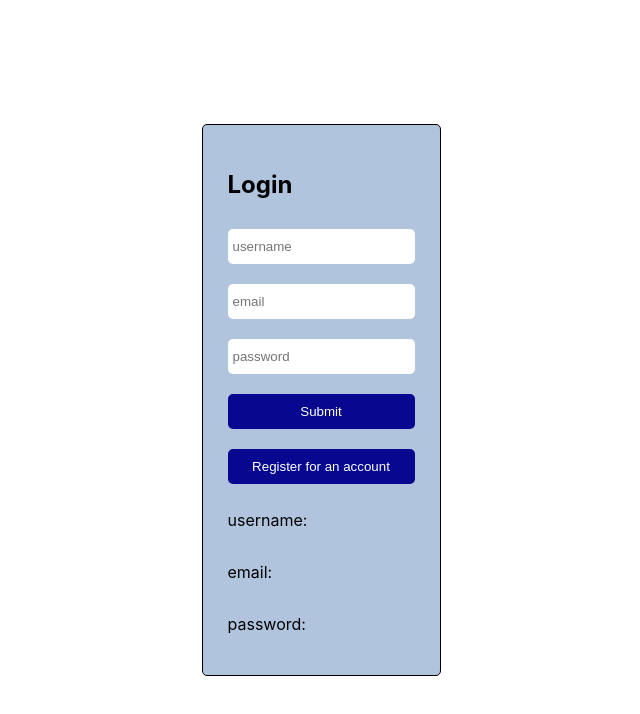
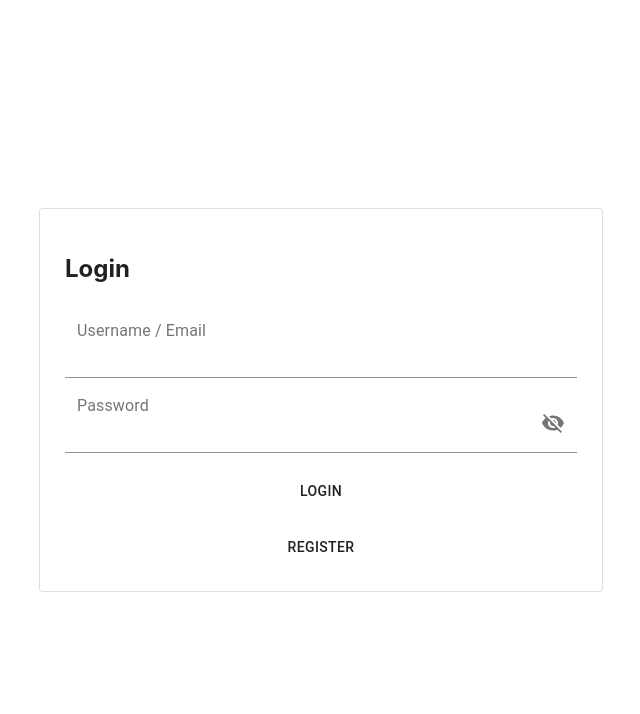
Before and after one commit to yeppog/allez, a React (Create React App) app in the folder client/: page /login in a window 1280 px wide. Shown: the top 714 px of the page, without its empty margins (319-959 px from the left). Built offline with nearby package versions, Linux system fonts and the light colour scheme.

Commit message:
feat: mui for login component and refactoring

```diff
--- a/client/src/components/Auth/LoginComponent/LoginComponent.scss
+++ b/client/src/components/Auth/LoginComponent/LoginComponent.scss
@@ -1,32 +1,25 @@
-.LoginComponent {
-    display: grid;
-}
-
 .loginForm {
-    border: 1px solid black;
   border-radius: 5px;
-    max-width: 40vw;
+  min-width: 40vw;
   display: grid;
   place-self: center;
   background: lightsteelblue;
   padding: 25px;
   margin-left: auto;
   margin-right: auto;
-    // margin-top: 30vh;
 
   input {
     margin: 10px 0px;
-        padding: 10px 5px;
+    padding: 10px 10px;
     border-style: none;
     border-radius: 5px;
   }
+}
 
-    button {
-        margin: 10px 0px;
-        padding: 10px 0px;
-        border-style: none;
-        border-radius: 5px;
-        background-color:rgb(7, 7, 143);
-        color: white;
+.loginButton {
+  padding: 20px 0px;
 }
+
+.registerButton {
+  padding-top: 20px 0px;
 }
--- a/client/src/components/Auth/LoginComponent/LoginComponent.tsx
+++ b/client/src/components/Auth/LoginComponent/LoginComponent.tsx
@@ -1,29 +1,58 @@
 import './LoginComponent.scss';
 
+import {
+  Button,
+  Card,
+  FormControl,
+  Grid,
+  IconButton,
+  Input,
+  InputAdornment,
+  InputLabel,
+} from '@material-ui/core';
+import { Visibility, VisibilityOff } from '@material-ui/icons';
 import { checkLoggedInUser, loginUser } from '../../Redux/userSlice';
-import { useEffect, useState } from 'react'
+import { useEffect, useState } from 'react';
 
 import { LoginCredentials } from '../../../interface/Credentials';
 import React from 'react';
-import { useDispatch } from 'react-redux'
+import { useDispatch } from 'react-redux';
 import { useHistory } from 'react-router-dom';
 
+interface State {
+  email: string;
+  password: string;
+  showPassword: boolean;
+}
+
 const LoginComponent: React.FC = () => {
-
-  const [username, setUsername] = useState('');
-  const [email, setEmail] = useState('');
-  const [password, setPassword] = useState('');
-
-  // Redudant code just to display in frontend instead of console.logging , can remove later
-  const [message, setMessage] = useState('');
+  const [credentials, setCredentials] = useState<State>({
+    email: '',
+    password: '',
+    showPassword: false,
+  });
 
   const dispatch = useDispatch();
   const history = useHistory();
 
+  /**
+   * Helper to set state for hooks
+   */
+  const handleChange =
+    (prop: keyof State) => (event: React.ChangeEvent<HTMLInputElement>) => {
+      setCredentials({ ...credentials, [prop]: event.target.value });
+    };
+
+  /**
+   * Helper to toggle the input type of the pasword field
+   */
+  const handleClickShowPassword = () => {
+    setCredentials({ ...credentials, showPassword: !credentials.showPassword });
+  };
+
   useEffect(() => {
     dispatch(checkLoggedInUser());
-  }, [])
-
+  }, []);
 
   /**
    * Passes the credentials the user has entered to the redux handler to log the user in.
@@ -36,71 +65,91 @@ const LoginComponent: React.FC = () => {
     e.preventDefault();
     // simple validator for now
     // TODO: Better validation for email and password
-    if (username && email && password) {
-      const credential = { username, email, password } as LoginCredentials;
+    if (credentials.email && credentials.password) {
+      const email = credentials.email;
+      const password = credentials.password;
+      const credential = { email, password } as LoginCredentials;
       dispatch(loginUser(credential));
-      console.log(credential);
-      setMessage("Valid");
+      console.log('Request dispatched to server');
     } else {
-      console.log("Form is invalid");
+      console.log('Form is invalid');
     }
-  }
-
-  // const handleLogin = (credentials: LoginCredentials): void => {
-  //   try {
-  //     const url = "http://localhost:3001/api/users/login";
-  //     axios.post(url, credentials, HTTPOptions)
-  //       .then(data => console.log(data))
-  //       .catch(err => console.log(err));
-  //   } catch (err) {
-  //     console.log(err);
-  //   }
-  // }
-
-
+  };
 
   return (
     <div className="LoginComponent" data-testid="LoginComponent">
-      <form action="" className="loginForm" onSubmit={e => onSubmit(e)}>
+      <Card className="loginForm" variant="outlined">
         <h2>Login</h2>
-        <input
-          type="text"
-          className="username"
-          placeholder="username"
-          onChange={e => setUsername(e.target.value)}
-        />
-
-        <input
-          type="text"
-          className="email"
-          placeholder="email"
-          onChange={e => setEmail(e.target.value)}
-        />
-        <input
-          type="text"
-          className="password"
-          placeholder="password"
-          onChange={e => setPassword(e.target.value)}
-        />
-
-        <button className="submit" type="submit">Submit</button>
-        <button className="register" type="button" onClick={() => history.push('/register')}>Register for an account</button>
-
-        <p>username: {username}</p>
-        <p>email: {email}</p>
-        <p>password: {password}</p>
-
-        {message ?
-          <p>
-            {message}
-          </p>
-          : <div></div>
-        }
-
-
-      </form>
+        <form onSubmit={(e) => onSubmit(e)}>
+          <Grid>
+            <Grid item>
+              <FormControl fullWidth variant="filled">
+                <InputLabel>Username / Email</InputLabel>
+                <Input
+                  fullWidth
+                  className="username"
+                  type="text"
+                  id="email"
+                  value={credentials.email}
+                  onChange={handleChange('email')}
+                ></Input>
+              </FormControl>
+            </Grid>
+            <Grid item>
+              <FormControl fullWidth variant="filled">
+                <InputLabel>Password</InputLabel>
+                <Input
+                  fullWidth
+                  className="password"
+                  type={credentials.showPassword ? 'text' : 'password'}
+                  id="standard-adornment-password"
+                  value={credentials.password}
+                  onChange={handleChange('password')}
+                  endAdornment={
+                    <InputAdornment position="end">
+                      <IconButton
+                        aria-label="toggle password visibility"
+                        onClick={handleClickShowPassword}
+                      >
+                        {credentials.showPassword ? (
+                          <Visibility />
+                        ) : (
+                          <VisibilityOff />
+                        )}
+                      </IconButton>
+                    </InputAdornment>
+                  }
+                />
+              </FormControl>
+            </Grid>
+            <Grid item className="loginButton">
+              <Button
+                fullWidth
+                className="loginButton"
+                variant="text"
+                color="default"
+                type="submit"
+              >
+                Login
+              </Button>
+            </Grid>
+            <Grid item className="registerButton">
+              <Button
+                fullWidth
+                className="registerButton"
+                variant="text"
+                color="default"
+                type="button"
+                onClick={() => history.push('/register')}
+              >
+                Register
+              </Button>
+            </Grid>
+          </Grid>
+        </form>
+      </Card>
     </div>
-  )
+  );
 };
 
 export default LoginComponent;
```
Lines whose indentation alone changed are shown as unchanged.
